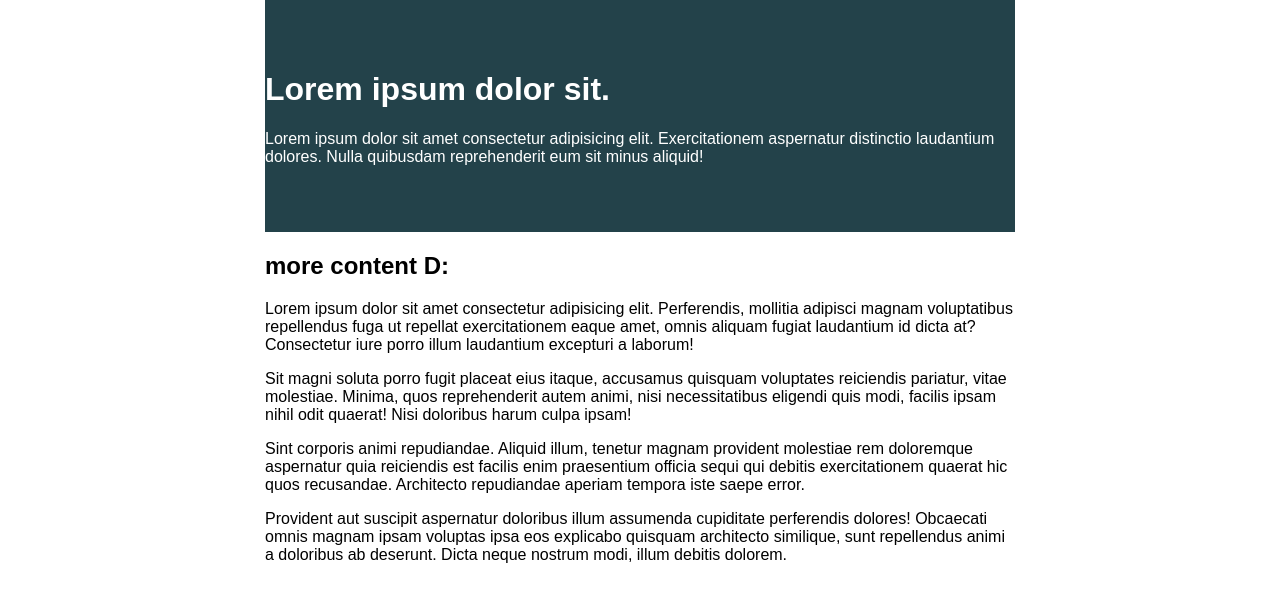
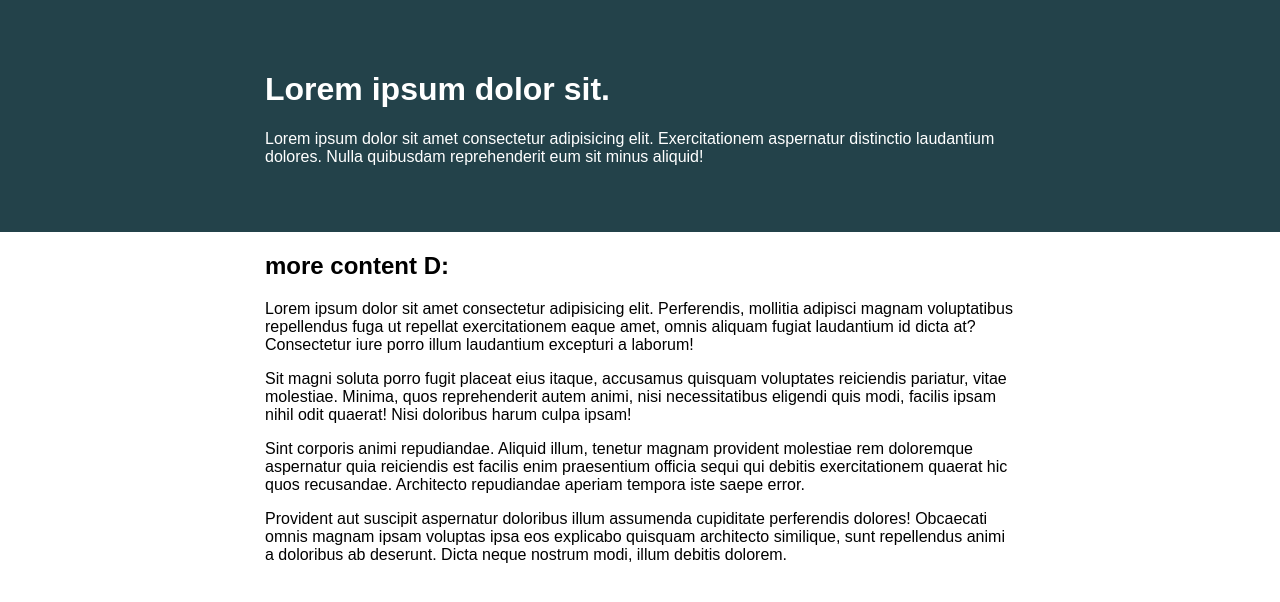
Before and after one commit to yohnaldana/responsive-layouts-21, a plain HTML site: page challenge02/index.html in a window 1280 px wide. Drawn offline with Linux system fonts and the light colour scheme.

Commit message:
add styles to .article-heading

```diff
--- a/challenge02/style.css
+++ b/challenge02/style.css
@@ -22,6 +22,10 @@ body {
   margin: 0;
   font-family: sans-serif;
 }
+.article-heading {
+    width: 100%;
+    background: #23424a;
+}
 
 .intro-content {
     width: 80%;
@@ -29,7 +33,6 @@ body {
     max-width: 750px;
     color: white;
     padding: 50px 0;
-    background: #23424a;
 }
 .intro-content {
   /*width: 50%;*/
```
